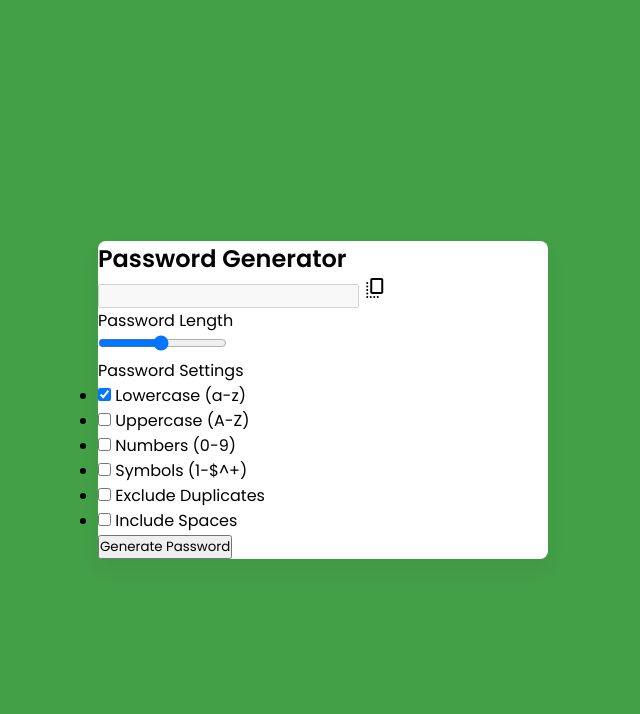
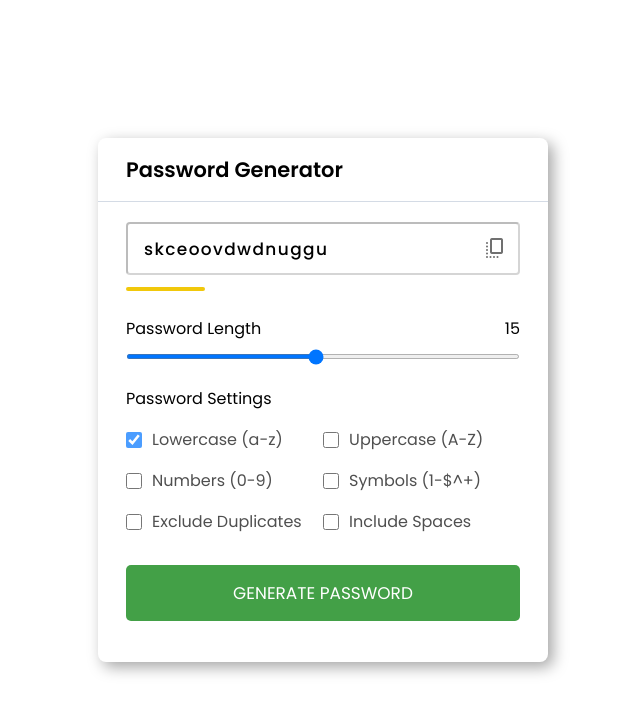
Before and after one commit to akossz01/password-generator, a plain HTML site: page index.html in a window 1280 px wide. Shown: the whole page, without its empty margins (317-957 px from the left). Drawn offline with nearby package versions, Linux system fonts and the light colour scheme.

Commit message:
05.03.2023

```diff
--- a/index.html
+++ b/index.html
@@ -17,7 +17,7 @@
                 <span class="material-symbols-rounded">copy_all</span>
             </div>
 
-            <div class="pass-indicator">
+            <div class="pass-indicator"></div>
                 <div class="pass-length">
                     <div class="details">
                         <label class="title">Password Length</label>
@@ -61,13 +61,11 @@
                     </ul>
                 </div>
 
-            </div>
-
             <button class="generate-btn">Generate Password</button>
 
         </div>
     </div>
 
-    <link rel="stylesheet" href="script.js">
+    <script src="script.js"></script>
 </body>
 </html>
--- a/style.css
+++ b/style.css
@@ -12,12 +12,146 @@ body{
     align-items: center;
     justify-content: center;
     min-height: 100vh;
-    background: #43A047;
+    background: #fff;
 }
 
 .container{
     width: 450px;
     background: #fff;
     border-radius: 8px;
-    box-shadow: 0 10px 20px rgba(0, 0, 0, 0.05);
+    box-shadow: 5px 5px 15px rgba(0, 0, 0, 0.356);
 }
+
+.container h2{
+    font-weight: 600;
+    font-size: 1.31rem;
+    padding: 1rem 1.75rem;
+    border-bottom: 1px solid #d4dbe5;
+}
+
+.wrapper{
+    margin: 1.25rem 1.75rem;
+}
+
+.wrapper .input-box{
+    position: relative;
+}
+
+.input-box input{
+    width: 100%;
+    height: 53px;
+    color: #000;
+    background: none;
+    font-size: 1.06rem;
+    font-weight: 500;
+    border-radius: 4px;
+    letter-spacing: 1.4px;
+    border: 1px solod #aaa;
+    padding: 0 2.85rem 0 1rem;
+}
+
+.input-box span{
+    position: absolute;
+    right: 13px;
+    cursor: pointer;
+    line-height: 53px;
+    color: #707070;
+}
+
+.input-box span:hover{
+    color: #43A047 !important;
+}
+
+.wrapper .pass-indicator{
+    width: 100%;
+    height: 4px;
+    position: relative;
+    margin-top: 0.75rem;
+    border-radius: 25px;
+}
+
+.pass-indicator::before{
+    position: absolute;
+    content: "";
+    height: 100%;
+    width: 50%;
+    border-radius: inherit;
+    transition: width 0.3s ease;
+}
+
+.pass-indicator#weak::before{
+    width: 20%;
+    background: #e64a4a;
+}
+
+.pass-indicator#medium::before{
+    width: 20%;
+    background: #f1c80b;
+}
+
+.pass-indicator#strong::before{
+    width: 20%;
+    background: #43A047;
+}
+
+.wrapper .pass-length{
+    margin: 1.56rem 0 1.25rem;
+}
+
+.pass-length .details{
+    display: flex;
+    justify-content: space-between;
+}
+
+.pass-length input{
+    width: 100%;
+    height: 5px;
+}
+
+.pass-settings .options{
+    display: flex;
+    list-style: none;
+    flex-wrap: wrap;
+    margin-top: 1rem;
+}
+
+.pass-settings .options .option{
+    display: flex;
+    align-items: center;
+    margin-bottom: 1rem;
+    width: calc(100% / 2);
+}
+
+.options .option:first-child{
+    pointer-events: none;
+}
+
+.options .option:first-child input{
+    opacity: 0.7;
+}
+
+.options .option input{
+    height: 16px;
+    width: 16px;
+    cursor: pointer;
+}
+
+.options .option label{
+    cursor: pointer;
+    color: #4f4f4f;
+    padding-left: 0.63rem;
+}
+
+.wrapper .generate-btn{
+    width: 100%;
+    color: #fff;
+    border: none;
+    outline: none;
+    cursor: pointer;
+    background: #43A047;
+    font-size: 1.06rem;
+    padding: 0.94rem 0;
+    border-radius: 5px;
+    text-transform: uppercase;
+    margin: 0.94rem 0 1.3rem;
+}
```
